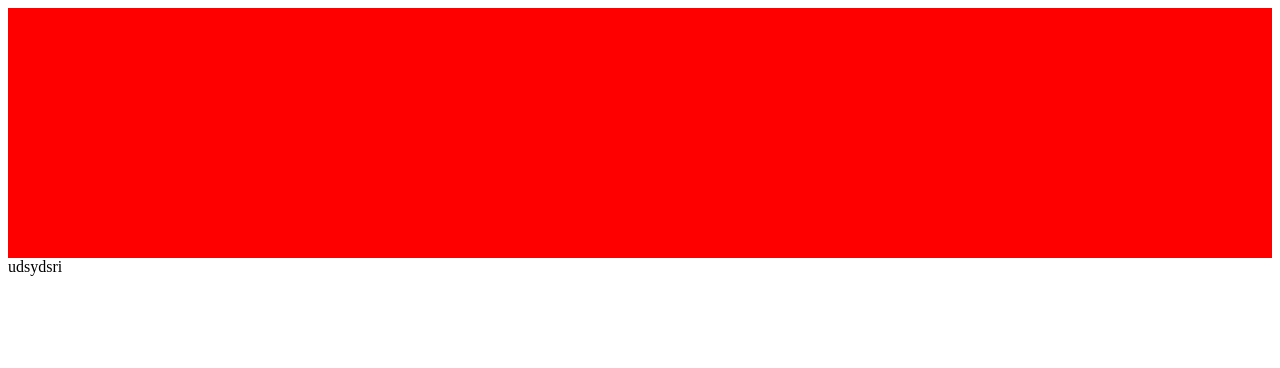
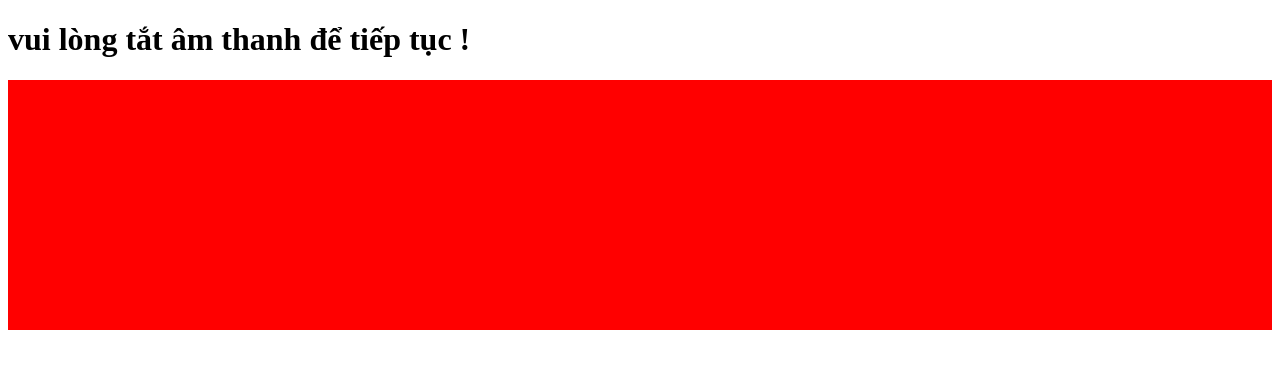
Before and after one commit to mjnhnn/mjnhnn.github.ioo, a plain HTML site: page index.html in a window 1280 px wide. Drawn offline with Linux system fonts and the light colour scheme.

Commit message:
Update index.html

```diff
--- a/index.html
+++ b/index.html
@@ -5,7 +5,8 @@
 	<title>Docum22ent</title>
 </head>
 <body>
+	<h1>vui lòng tắt âm thanh để tiếp tục !</h1>
 	<div style="width: 100%; height: 250px; background-color: red" class="test"></div>
-	udsydsri
+
 </body>
 </html>
```
